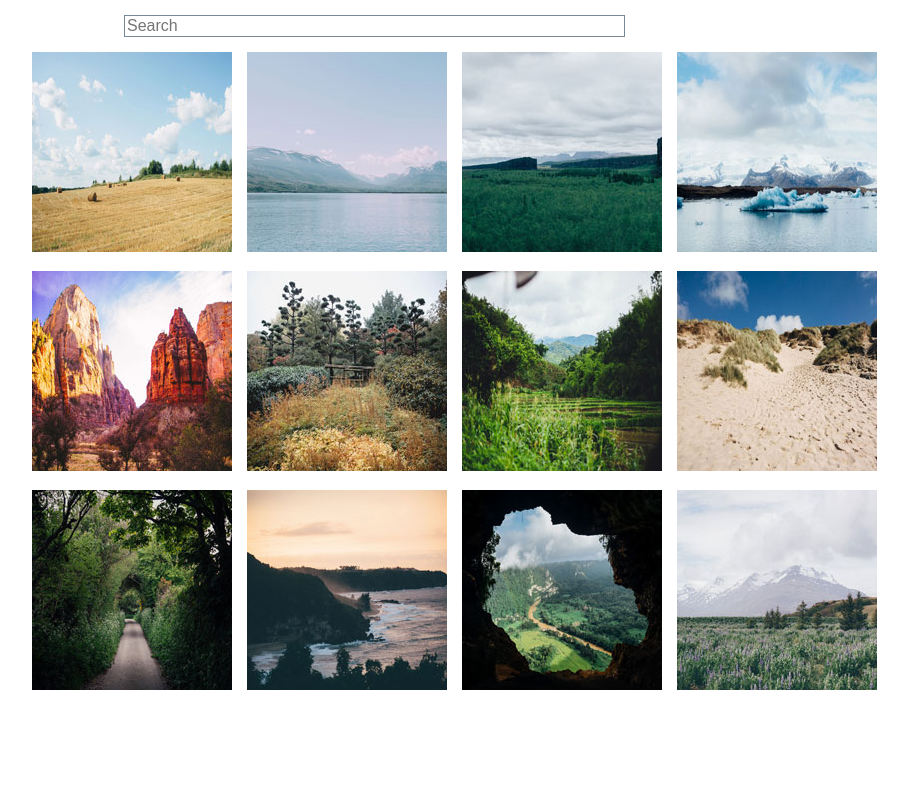
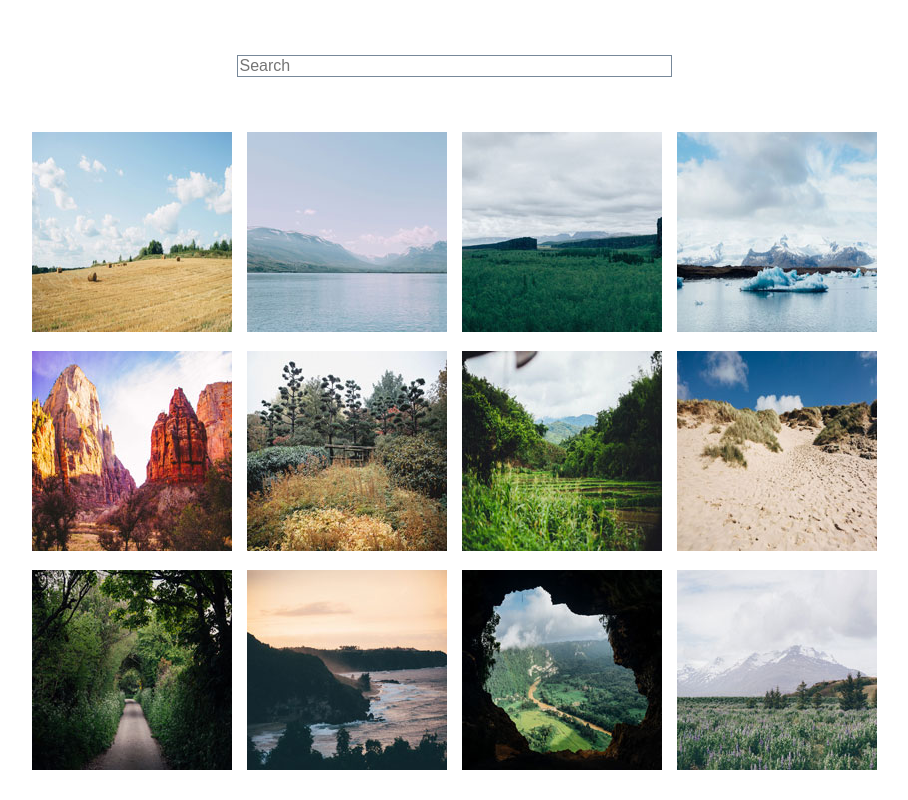
Before and after one commit to computergrrl/CSS-Grid-Photo-Gallery, a plain HTML site: page index.html in a window 1280 px wide. Shown: the whole page, without its empty margins (186-1094 px from the left). Drawn offline with Linux system fonts and the light colour scheme.

Commit message:
Fixed search misalign using flexbox

```diff
--- a/css/styles.css
+++ b/css/styles.css
@@ -17,13 +17,14 @@ body {
 }
 
 #searchDiv {
-    display: block;
+    display: flex;
     width: 60%;
-    margin: 0 auto;
+    margin: 40px auto;
+    justify-content: center;
 }
 
 #searchDiv input[type="search"] {
     margin: 15px auto;
-    width: 75%;
+    width: 65%;
     border: lightslategray 1px solid;
 }
```
